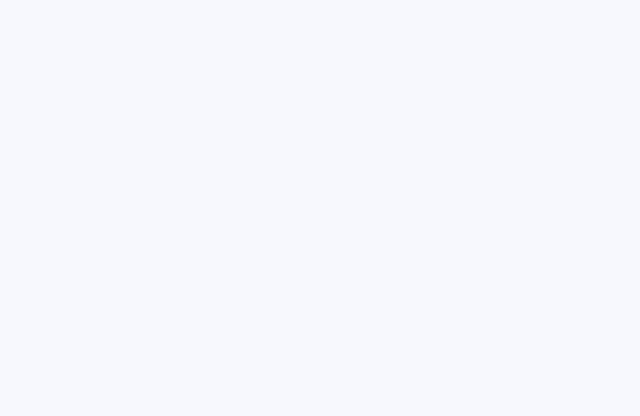
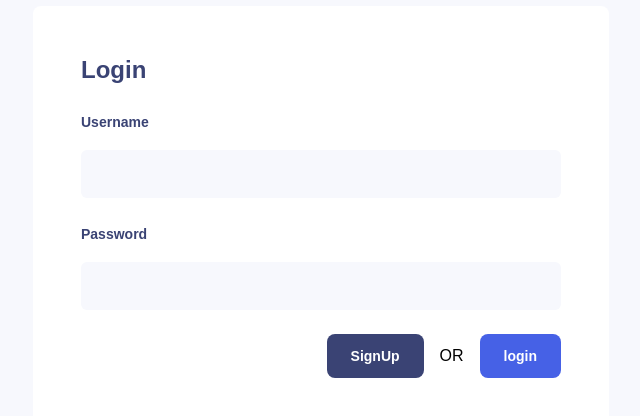
Before and after one commit to Pierpaolo01/product-feedback, a Vue app: page /authentication in a window 1280 px wide. Before the commit this address had no page. Shown: the part 416-832 px from the top of the page, without its empty margins (319-959 px from the left). Before the commit the page ends 800 px from the top, so only its background shows below. Built offline with nearby package versions, Linux system fonts and the light colour scheme; what vue3-click-away would draw is missing.

Commit message:
Task: login & signup form, service & types

```diff
--- a/src/client/components/TextAreaComponent.vue
+++ b/src/client/components/TextAreaComponent.vue
@@ -1,7 +1,7 @@
 <script setup lang="ts">
 withDefaults(defineProps<{
   modelValue: string;
-  rows: number;
+  rows?: number;
 }>(), {
   rows: 3
 })
--- a/src/client/components/WrapperInput.vue
+++ b/src/client/components/WrapperInput.vue
@@ -1,7 +1,7 @@
 <script setup lang="ts">
 defineProps<{
   title: string;
-  subtitle: string;
+  subtitle?: string;
 }>();
 </script>
 
--- a/src/client/main.ts
+++ b/src/client/main.ts
@@ -2,8 +2,8 @@ import { createApp } from 'vue'
 import './style.css'
 import { routes } from "./router"
 import App from './App.vue'
-import VueClickAway from "vue3-click-away";
-import axios from "axios";
+import VueClickAway from "vue3-click-away"
+import axios from "axios"
 const app = createApp(App)
 
 app.use(routes)
@@ -11,5 +11,17 @@ app.use(routes)
 
 axios.defaults.baseURL = 'http://localhost:8080/api'
 
+axios.interceptors.response.use(
+    (res) => {
+        return res
+    },
+    async (res) => {
+        if(res.response.status === 401) {
+            await routes.push({name: 'authentication'})
+        }
+        return Promise.reject(res)
+    }
+)
+
 app.use(VueClickAway)
 app.mount('#app')
--- /dev/null
+++ b/src/client/pages/AuthenticationPage/AuthenticationPage.vue
@@ -0,0 +1,26 @@
+<script setup lang="ts">
+import {reactive} from "vue";
+import LoginForm from "@client/pages/AuthenticationPage/components/LoginForm.vue";
+import SignUpForm from "@client/pages/AuthenticationPage/components/SignUpForm.vue";
+
+const state = reactive<{
+  form: 'login' | 'signup';
+}>({
+  form: 'login',
+})
+</script>
+
+<template>
+  <div class="pt-[33%]">
+    <div class="flex-1 max-w-xl mx-auto bg-white p-6 rounded-lg space-y-6">
+      <LoginForm
+          v-if="state.form === 'login'"
+          @signup="state.form = 'signup'"
+      />
+      <SignUpForm
+          v-if="state.form === 'signup'"
+          @login="state.form = 'login'"
+      />
+    </div>
+  </div>
+</template>
--- /dev/null
+++ b/src/client/pages/AuthenticationPage/components/LoginForm.vue
@@ -0,0 +1,62 @@
+<script setup lang="ts">
+import {reactive} from "vue";
+import type {LoginForm} from "@client/types/authenticationTypes";
+import WrapperInput from "@client/components/WrapperInput.vue";
+import InputComponent from "@client/components/InputComponent.vue";
+import AuthenticationService from "@client/services/AuthenticationService";
+
+const state = reactive<{
+  form: LoginForm;
+  validationError: any;
+}>({
+  form: {
+    username: '',
+    password: ''
+  },
+  validationError: null
+})
+
+const emits = defineEmits(['signup'])
+
+const login = async () => {
+  try {
+    const response = await AuthenticationService.login(state.form)
+  } catch (e: any) {
+    if (e.response.status === 422) {
+      state.validationError = e.response.data.data;
+    }
+  }
+}
+</script>
+
+<template>
+  <div class="max-w-xl mx-auto bg-white p-6 rounded-lg space-y-6">
+    <h1 class="text-2xl font-bold text-dark-purple-gray">
+      Login
+    </h1>
+    <form
+        class="space-y-6"
+        @submit.prevent="login"
+    >
+      <WrapperInput title="Username">
+        <InputComponent v-model="state.form.username" />
+      </WrapperInput>
+      <WrapperInput title="Password">
+        <InputComponent v-model="state.form.password" />
+      </WrapperInput>
+      <div class="w-full flex justify-end items-center space-x-4">
+        <button
+            type="button"
+            class="button button-tertiary"
+            @click="emits('signup')"
+        >
+          SignUp
+        </button>
+        <span>OR</span>
+        <button type="submit" class="button button-primary">
+          login
+        </button>
+      </div>
+    </form>
+  </div>
+</template>
--- /dev/null
+++ b/src/client/pages/AuthenticationPage/components/SignUpForm.vue
@@ -0,0 +1,74 @@
+<script setup lang="ts">
+import {reactive} from "vue";
+import type {SignupForm} from "@client/types/authenticationTypes";
+import WrapperInput from "@client/components/WrapperInput.vue";
+import InputComponent from "@client/components/InputComponent.vue";
+import AuthenticationService from "@client/services/AuthenticationService";
+
+const state = reactive<{
+  form: SignupForm;
+  validationError: any;
+}>({
+  form: {
+    first_name: '',
+    last_name: '',
+    username: '',
+    password: ''
+  },
+  validationError: null
+});
+
+const emits = defineEmits(['login'])
+
+const signup = async () => {
+  try {
+    const response = await AuthenticationService.signup(state.form)
+  } catch (e: any) {
+    if (e.response.status === 422) {
+      state.validationError = e.response.data.data;
+    }
+  }
+}
+
+</script>
+
+<template>
+  <div class="max-w-xl mx-auto bg-white p-6 rounded-lg space-y-6">
+      <h1 class="text-2xl font-bold text-dark-purple-gray">
+        Sign up
+      </h1>
+      <form
+          class="space-y-6"
+          @submit.prevent="signup"
+      >
+        <WrapperInput title="First name">
+          <InputComponent v-model="state.form.first_name" />
+        </WrapperInput>
+        <WrapperInput title="Last name">
+          <InputComponent v-model="state.form.last_name" />
+        </WrapperInput>
+        <WrapperInput title="Username">
+          <InputComponent v-model="state.form.username" />
+        </WrapperInput>
+        <WrapperInput title="Password">
+          <InputComponent v-model="state.form.password" />
+        </WrapperInput>
+        <div class="w-full flex justify-end items-center space-x-4">
+          <button
+              type="button"
+              class="button button-tertiary"
+              @click="emits('login')"
+          >
+            Login
+          </button>
+          <span>OR</span>
+          <button
+              type="submit"
+              class="button button-primary"
+          >
+            Signup
+          </button>
+        </div>
+      </form>
+    </div>
+</template>
--- a/src/client/pages/CreateSuggestionPage/CreateSuggestionPage.vue
+++ b/src/client/pages/CreateSuggestionPage/CreateSuggestionPage.vue
@@ -30,6 +30,7 @@ const createSuggestion = async () => {
     await FeedbackService.createSuggestion(state.form);
     await router.push({name: 'dashboard'});
   } catch (e: any) {
+      console.log(e)
     if (e.response.status === 422) {
       state.validationError = e.response.data.data;
     }
--- a/src/client/router/index.ts
+++ b/src/client/router/index.ts
@@ -14,6 +14,11 @@ const routes = createRouter({
             component: () => import('@client/pages/CreateSuggestionPage/CreateSuggestionPage.vue')
         },
         {
+            path: "/authentication",
+            name: "authentication",
+            component: () => import('@client/pages/AuthenticationPage/AuthenticationPage.vue')
+        },
+        {
             path: '/',
             redirect: {name: "dashboard" }
         }
--- /dev/null
+++ b/src/client/services/AuthenticationService.ts
@@ -0,0 +1,13 @@
+import axios, {AxiosPromise} from "axios";
+import {LoginForm, SignupForm} from "@client/types/authenticationTypes";
+import {ApiResponse} from "@client/types/apiResponse";
+
+export default class AuthenticationService {
+    public static login(data: LoginForm): AxiosPromise<ApiResponse<any>> {
+        return axios.post('/login', data)
+    }
+
+    public static signup(data: SignupForm): AxiosPromise<ApiResponse<any>> {
+        return axios.post('/signup', data)
+    }
+}
--- /dev/null
+++ b/src/client/types/apiResponse.ts
@@ -0,0 +1,3 @@
+export interface ApiResponse<T> {
+    data: T;
+}
--- /dev/null
+++ b/src/client/types/authenticationTypes.ts
@@ -0,0 +1,11 @@
+export interface LoginForm {
+    username: string;
+    password: string;
+}
+
+export interface SignupForm {
+    first_name: string;
+    last_name: string;
+    username: string;
+    password: string;
+}
```
Also changed, not shown: src/server.ts (line endings or trailing spaces).
